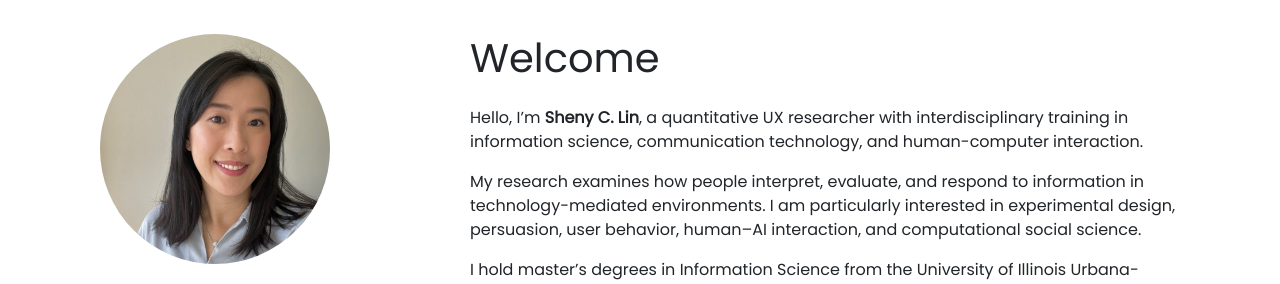
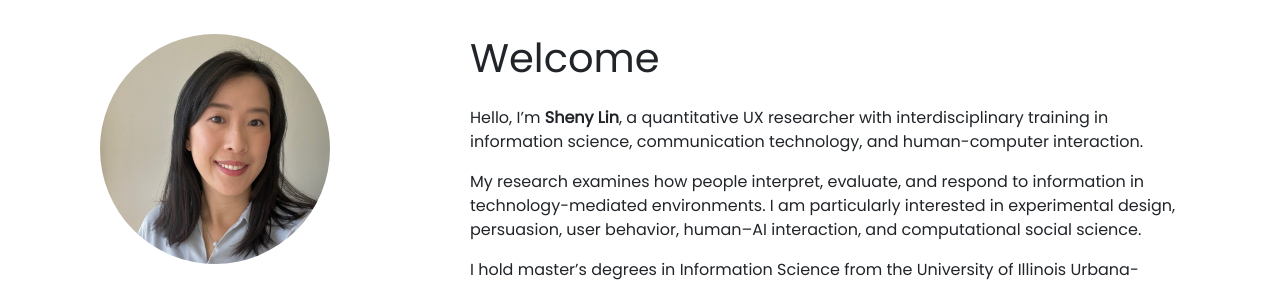
Before and after one commit to shenylin/shenylin.github.io, a Jekyll site: the page built from pages/index.md, in a window 1280 px wide. Shown: the part 120-404 px from the top of the page. Built offline with Jekyll 4.4.1, drawn with Linux system fonts in a browser that asks for light colours; nearby versions of some CDN libraries.

```diff
--- a/_includes/landing.html
+++ b/_includes/landing.html
@@ -48,7 +48,7 @@
       <h1 class="mb-4">Welcome</h1>
 
       <p>
-        Hello, I’m <strong>Sheny C. Lin</strong>, a quantitative UX
+        Hello, I’m <strong>Sheny Lin</strong>, a quantitative UX
         researcher with interdisciplinary training in information science,
         communication technology, and human-computer interaction.
       </p>
```
